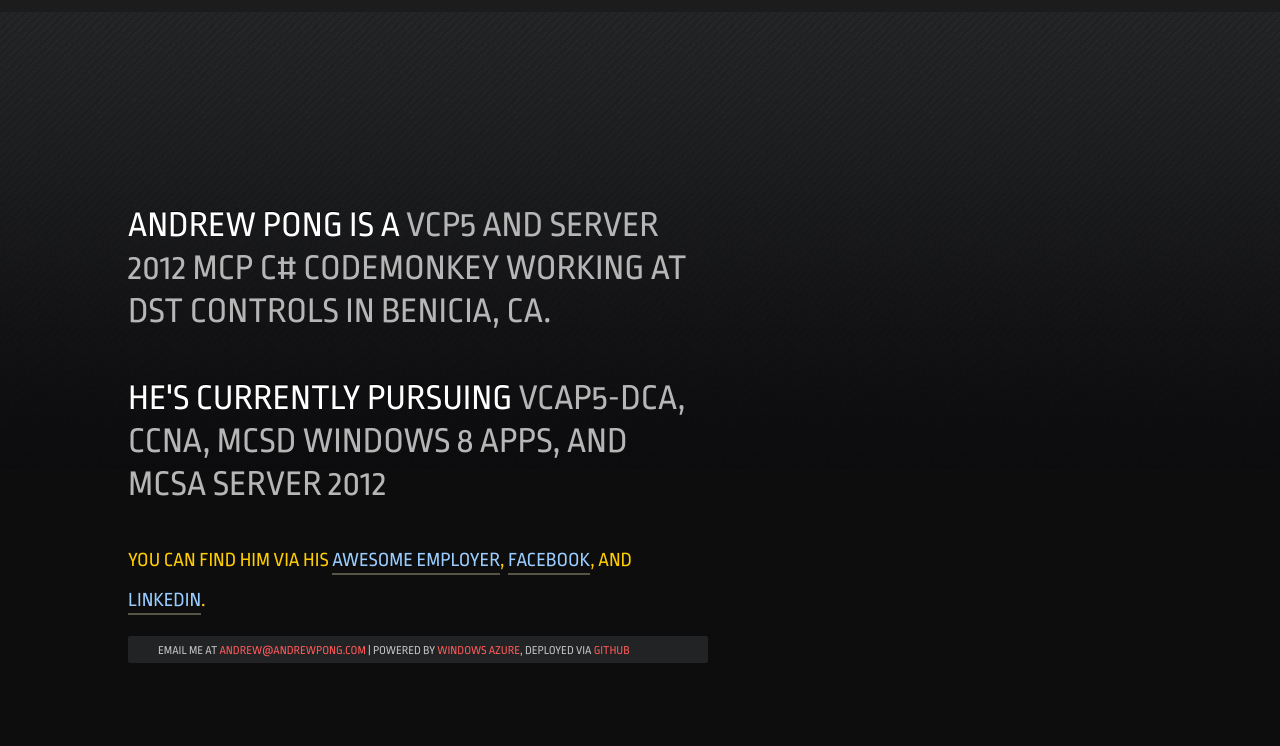
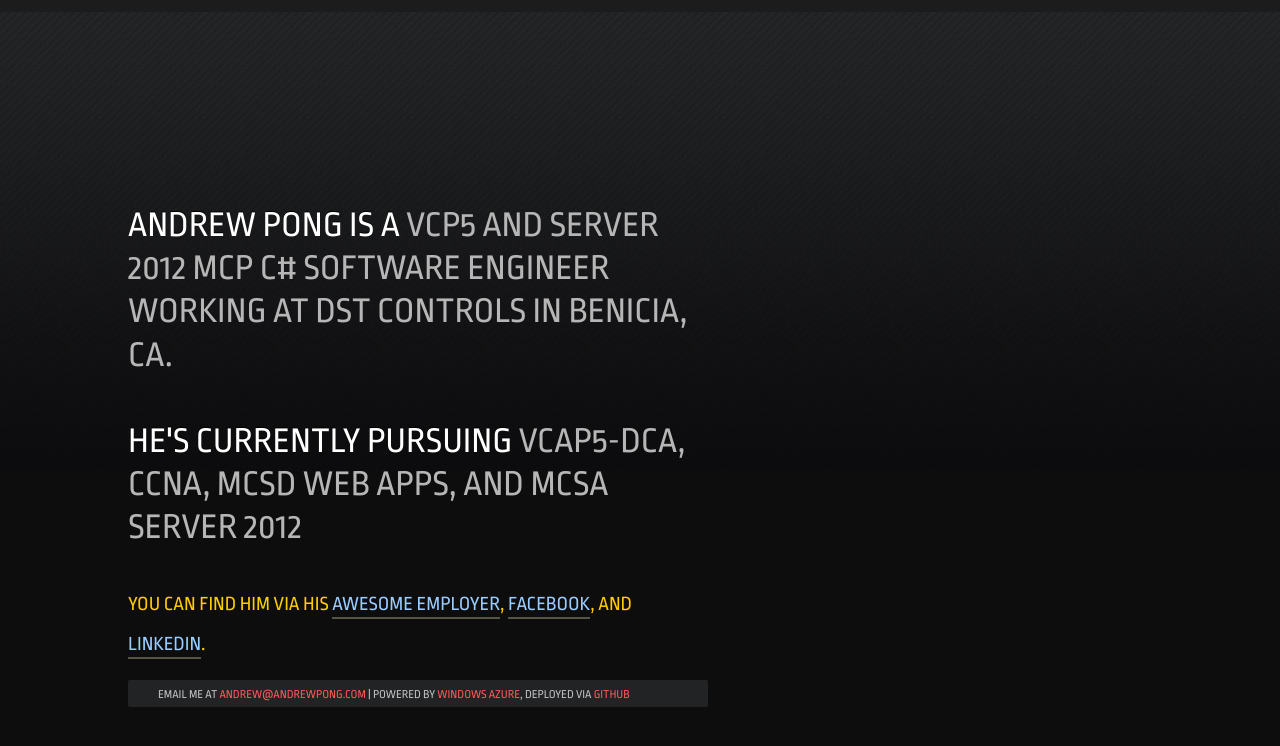
Before and after one commit to Rj1178/andrewpong.com, a plain HTML site: page index.html in a window 1280 px wide. Drawn offline with nearby package versions, Linux system fonts and the light colour scheme.

Commit message:
Site updates

```diff
--- a/index.html
+++ b/index.html
@@ -1,7 +1,7 @@
 <!DOCTYPE html>
 <html>
 	<head>
-		<title>Andrew Pong</title>
+		<title>Andrew Pong | DevOps Engineer</title>
 		<meta charset="utf-8">
 		<link href='https://fonts.googleapis.com/css?family=Ropa+Sans' rel='stylesheet' type='text/css'>
 		<link rel="stylesheet" media="screen and (min-device-width: 481px)" href="/css/default.css">
@@ -31,16 +31,15 @@
 				<h1>Andrew Pong is a </h1>
 				<p>
 					<em>VCP5 and Server 2012 MCP</em>
-					<em>C# codemonkey working at</em>
+					<em>C# Software Engineer working at</em>
 					<em>DST Controls in Benicia, CA.</em>
-
 				</p>
 				<br /><br />
 				<h1>He's currently pursuing</h1>
 				<p>
 					<em>VCAP5-DCA,</em>
 					<em>CCNA,</em>
-					<em>MCSD Windows 8 Apps,</em>
+					<em>MCSD Web Apps,</em>
 					<em>and MCSA Server 2012</em>
 				</p>
 			</header>
```
